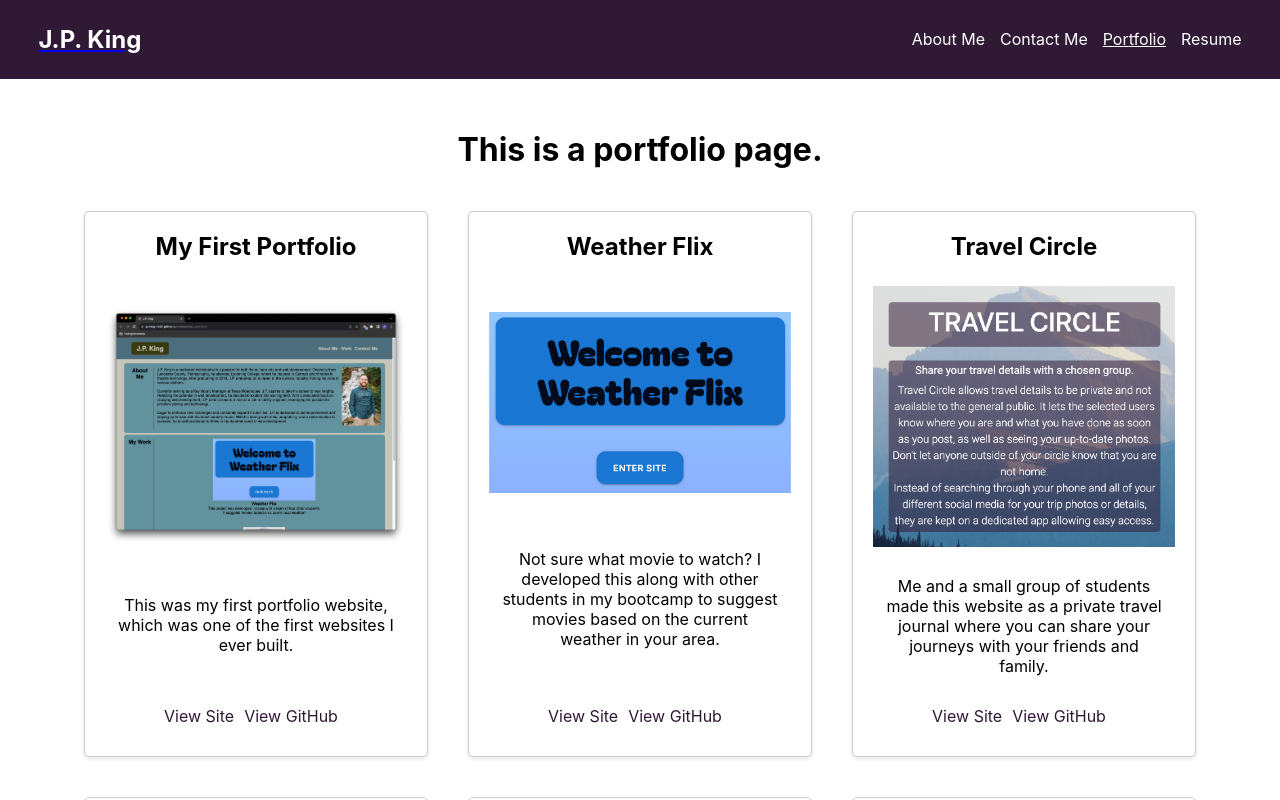
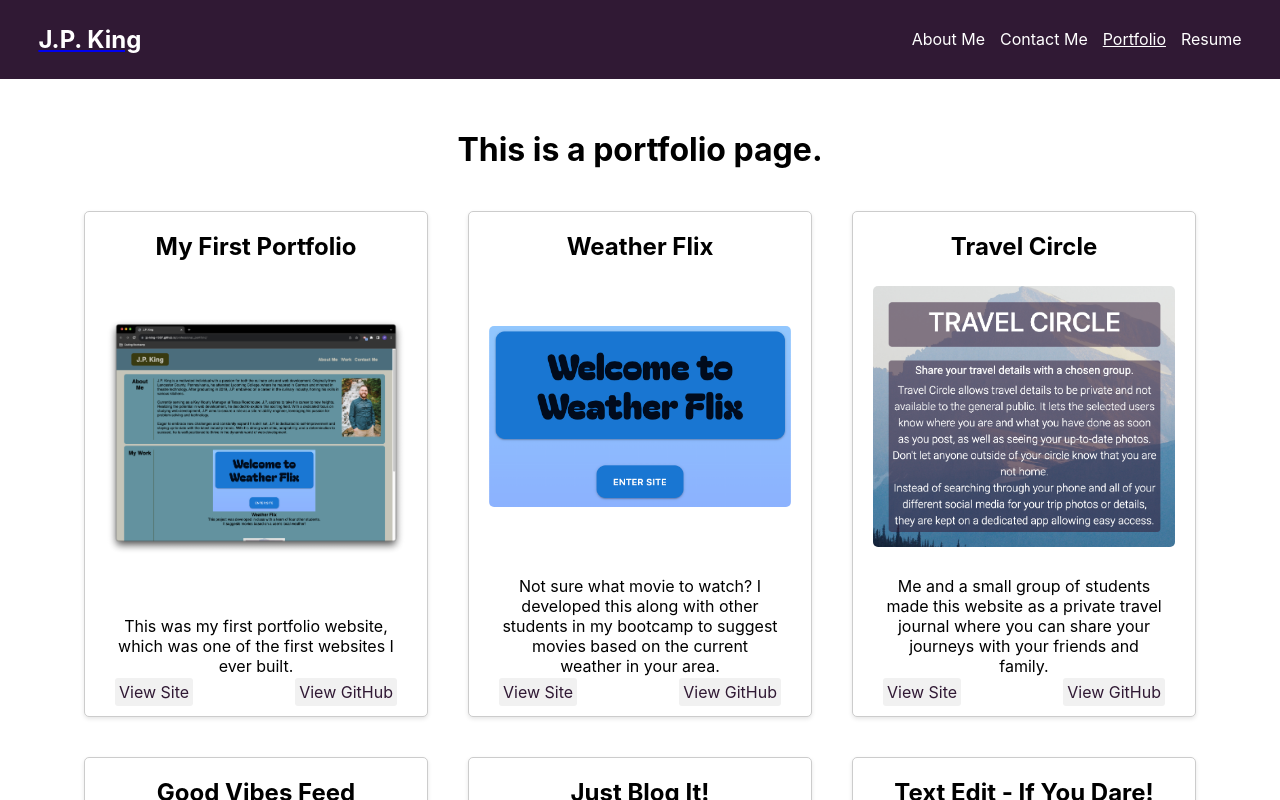
Before and after one commit to jp-king-1337/react_portfolio, a React (Create React App) app: page /portfolio in a window 1280 px wide. Shown: the top 800 px of the page. Built offline with nearby package versions, Linux system fonts and the light colour scheme.

Commit message:
Adjustments

```diff
--- a/src/components/Project.js
+++ b/src/components/Project.js
@@ -7,8 +7,8 @@ export default function Project({ title, imageSource, description, deployedLink,
             </a>
             <p className="project-description">{description}</p>
             <div className="project-links">
-                <a href={deployedLink} target="_blank" rel="noopener noreferrer">View Site</a>
-                <a href={githubLink} target="_blank" rel="noopener noreferrer">View GitHub</a>
+                <a className="deployed-link" href={deployedLink} target="_blank" rel="noopener noreferrer">View Site</a>
+                <a className="github-link" href={githubLink} target="_blank" rel="noopener noreferrer">View GitHub</a>
             </div>
         </div>
     );
--- a/src/index.css
+++ b/src/index.css
@@ -244,6 +244,7 @@ button[type="submit"]:hover {
     margin: 5px 0;
     flex: 1;
     object-fit: contain;
+    border-radius: 5px;
 }
 
 .project-description {
@@ -253,19 +254,36 @@ button[type="submit"]:hover {
 }
 
 .project-links {
-    text-align: center;
-    padding: 10px;
+    display: flex;
+    justify-content: space-between;
+    align-items: center;
+    position: absolute;
+    bottom: 0;
+    left: 0;
+    right: 0;
+    padding: 10px 30px;
 }
 
-.project-links a {
-    display: inline-block;
-    margin-right: 10px;
+.deployed-link,
+.github-link {
+    background: #f1f1f1;
+    border-radius: 3px;
     color: #301934;
     text-decoration: none;
+    padding: 4px
 }
 
-.project-links a:hover {
+.deployed-link:hover,
+.github-link:hover {
     text-decoration: underline;
+}
+
+.deployed-link {
+    text-align: left;
+}
+
+.github-link {
+    text-align: right;
 }
 
 
```
